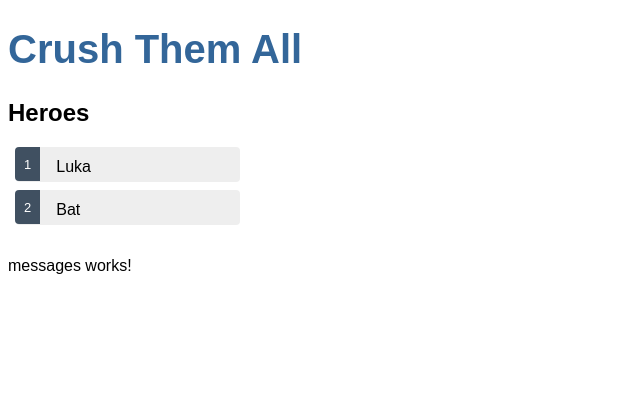
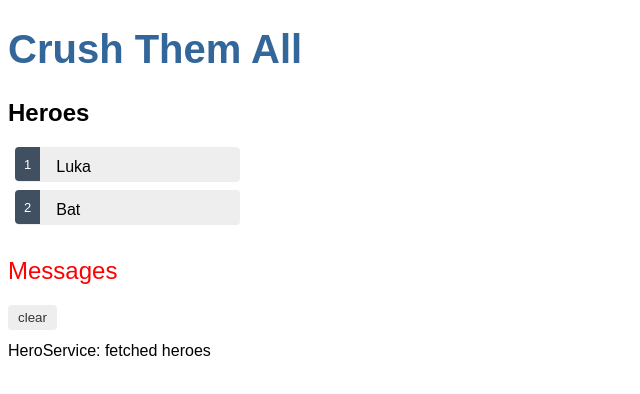
Before and after one commit to tuffz/angular-crush-them-all, an Angular app: page / in a window 1280 px wide. Shown: the top 394 px of the page, without its empty margins (0-640 px from the left). Built offline with nearby package versions, Linux system fonts and the light colour scheme.

Commit message:
:lipstick: Display message from HeroService
Reference: https://angular.io/tutorial/toh-pt4#bind-to-the-messageservice

```diff
--- a/src/app/messages/messages.component.css
+++ b/src/app/messages/messages.component.css
@@ -0,0 +1,35 @@
+/* MessagesComponent's private CSS styles */
+h2 {
+  color: red;
+  font-family: Arial, Helvetica, sans-serif;
+  font-weight: lighter;
+}
+body {
+  margin: 2em;
+}
+body, input[text], button {
+  color: crimson;
+  font-family: Cambria, Georgia;
+}
+
+button.clear {
+  font-family: Arial;
+  background-color: #eee;
+  border: none;
+  padding: 5px 10px;
+  border-radius: 4px;
+  cursor: pointer;
+  cursor: hand;
+}
+button:hover {
+  background-color: #cfd8dc;
+}
+button:disabled {
+  background-color: #eee;
+  color: #aaa;
+  cursor: auto;
+}
+button.clear {
+  color: #333;
+  margin-bottom: 12px;
+}
--- a/src/app/messages/messages.component.html
+++ b/src/app/messages/messages.component.html
@@ -1 +1,8 @@
-<p>messages works!</p>
+<div *ngIf="messageService.messages.length">
+
+  <h2>Messages</h2>
+  <button class="clear"
+          (click)="messageService.clear()">clear</button>
+  <div *ngFor='let message of messageService.messages'> {{message}} </div>
+
+</div>
```
